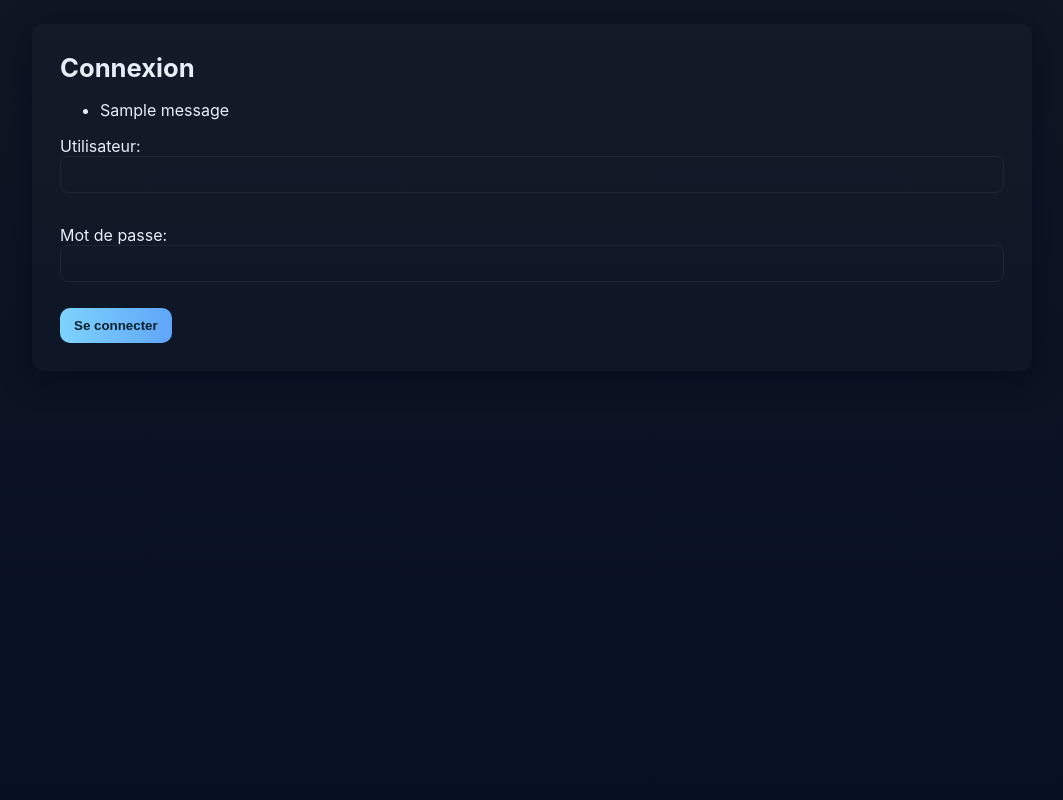
After one commit to ORNG1/Toolbox, a Flask app: page /login in a window 1280 px wide. The commit adds this page. Shown: the whole page, without its empty margins (108-1171 px from the left). Run offline with Flask 3, Linux system fonts and the light colour scheme; one stand-in notice (Sample message) is shown.

Commit message:
added css

```diff
--- a/app.py
+++ b/app.py
@@ -1,10 +1,32 @@
-from flask import Flask, render_template, request
+from flask import Flask, render_template, request, redirect, url_for, session, flash
 import subprocess
+import os
+from functools import wraps
+from werkzeug.security import check_password_hash, generate_password_hash
 
 app = Flask(__name__)
 
+# Secret key for session. In production, set SECRET_KEY env var.
+app.secret_key = os.environ.get("SECRET_KEY", "dev-secret")
+
 # When False, commands will not actually be executed — they are shown as dry-runs.
 RUN_COMMANDS = False
+
+# Simple user store (no DB). For multi-user or persistent storage, use a DB.
+# Default admin password can be set with env var TOOLBOX_ADMIN_PW (default: 'admin').
+USERS = {
+    "admin": generate_password_hash(os.environ.get("TOOLBOX_ADMIN_PW", "admin"))
+}
+
+
+def login_required(view):
+    @wraps(view)
+    def wrapped_view(*args, **kwargs):
+        if not session.get("logged_in"):
+            return redirect(url_for("login_page", next=request.path))
+        return view(*args, **kwargs)
+
+    return wrapped_view
 
 
 def run_subprocess(command):
@@ -88,6 +110,7 @@ def run_john(single=False, dictionary=False, incremental=False, audit=False):
 
 
 @app.route("/", methods=["GET", "POST"])
+@login_required
 def index():
     target = None
     selected_scans = []
@@ -183,5 +206,57 @@ def index():
     )
 
 
+@app.route("/nmap")
+@login_required
+def nmap_page():
+    return render_template("nmap.html")
+
+
+@app.route("/nikto")
+@login_required
+def nikto_page():
+    return render_template("nikto.html")
+
+
+@app.route("/sqlmap")
+@login_required
+def sqlmap_page():
+    return render_template("sqlmap.html")
+
+
+@app.route("/hydra")
+@login_required
+def hydra_page():
+    return render_template("hydra.html")
+
+
+@app.route("/john")
+@login_required
+def john_page():
+    return render_template("john.html")
+
+
+@app.route('/login', methods=['GET', 'POST'])
+def login_page():
+    if request.method == 'POST':
+        username = request.form.get('username')
+        password = request.form.get('password')
+        user_hash = USERS.get(username)
+        if user_hash and check_password_hash(user_hash, password):
+            session['logged_in'] = True
+            session['username'] = username
+            next_page = request.args.get('next') or url_for('index')
+            return redirect(next_page)
+        flash('Identifiants invalides', 'error')
+
+    return render_template('login.html')
+
+
+@app.route('/logout')
+def logout():
+    session.clear()
+    return redirect(url_for('login_page'))
+
+
 if __name__ == "__main__":
     app.run(debug=True)
--- /dev/null
+++ b/static/styles.css
@@ -0,0 +1,43 @@
+/* Toolbox styles */
+:root{
+  --bg:#0f1724;
+  --card:#0b1220;
+  --muted:#9aa4b2;
+  --accent:#7dd3fc;
+  --accent-2:#60a5fa;
+  --glass: rgba(255,255,255,0.04);
+  --radius:12px;
+}
+*{box-sizing:border-box}
+html,body{height:100%}
+body{
+  margin:0;
+  font-family: Inter, ui-sans-serif, system-ui, -apple-system, "Segoe UI", Roboto, "Helvetica Neue", Arial;
+  background:linear-gradient(180deg,var(--bg),#071022);
+  color:#e6eef8;
+  -webkit-font-smoothing:antialiased;
+  -moz-osx-font-smoothing:grayscale;
+  padding:24px;
+}
+.container{max-width:1000px;margin:0 auto;padding:28px;background:linear-gradient(180deg, rgba(255,255,255,0.02), rgba(255,255,255,0.01));border-radius:var(--radius);box-shadow:0 6px 30px rgba(2,6,23,0.6)}
+h1{margin-top:0;font-size:1.6rem}
+
+nav ul{display:flex;gap:12px;flex-wrap:wrap;padding:0;list-style:none;margin:12px 0 20px}
+nav a{display:inline-block;padding:10px 14px;border-radius:10px;background:var(--glass);color:var(--accent);text-decoration:none;border:1px solid rgba(125,211,252,0.08)}
+nav a:hover{background:linear-gradient(90deg, rgba(125,211,252,0.06), rgba(96,165,250,0.03));color:#fff}
+
+form{display:block;margin-top:12px}
+fieldset{border:1px solid rgba(255,255,255,0.04);padding:12px;border-radius:10px;margin-bottom:12px;background:transparent}
+legend{padding:0 8px;color:var(--muted)}
+label{display:block;margin:6px 0}
+input[type=text], input[type=password]{width:100%;padding:10px;border-radius:8px;border:1px solid rgba(255,255,255,0.06);background:transparent;color:inherit}
+button{background:linear-gradient(90deg,var(--accent),var(--accent-2));border:none;color:#04202a;padding:10px 14px;border-radius:10px;cursor:pointer;font-weight:600}
+button:hover{opacity:0.95}
+
+pre{white-space:pre-wrap;background:rgba(2,6,23,0.6);padding:12px;border-radius:8px;overflow:auto}
+footer{margin-top:18px;color:var(--muted);font-size:0.95rem}
+
+@media (max-width:600px){
+  .container{padding:16px}
+  nav ul{flex-direction:column}
+}
--- a/templates/hydra.html
+++ b/templates/hydra.html
@@ -3,8 +3,10 @@
 <head>
     <meta charset="UTF-8">
     <title>Hydra</title>
+    <link rel="stylesheet" href="{{ url_for('static', filename='styles.css') }}">
 </head>
 <body>
+<div class="container">
 
 <h1>Outil hydra</h1>
 
@@ -24,5 +26,7 @@
 
     <button type="submit">Lancer les tests</button>
 </form>
+
+</div>
 </body>
 </html>
--- a/templates/john.html
+++ b/templates/john.html
@@ -3,8 +3,10 @@
 <head>
     <meta charset="UTF-8">
     <title>John The Ripper</title>
+    <link rel="stylesheet" href="{{ url_for('static', filename='styles.css') }}">
 </head>
 <body>
+<div class="container">
 
 <h1>Outil John The Ripper</h1>
 
@@ -24,5 +26,7 @@
 
     <button type="submit">Lancer les tests</button>
 </form>
+
+</div>
 </body>
 </html>
--- /dev/null
+++ b/templates/login.html
@@ -0,0 +1,29 @@
+<!doctype html>
+<html lang="fr">
+<head>
+  <meta charset="utf-8">
+  <title>Login - Toolbox</title>
+  <link rel="stylesheet" href="{{ url_for('static', filename='styles.css') }}">
+</head>
+<body>
+<div class="container">
+  <h1>Connexion</h1>
+  {% with messages = get_flashed_messages(with_categories=true) %}
+    {% if messages %}
+      <ul>
+        {% for category, message in messages %}
+          <li>{{ message }}</li>
+        {% endfor %}
+      </ul>
+    {% endif %}
+  {% endwith %}
+
+  <form method="post" action="{{ url_for('login_page') }}">
+    <label>Utilisateur: <input type="text" name="username" required></label><br>
+    <label>Mot de passe: <input type="password" name="password" required></label><br>
+    <button type="submit">Se connecter</button>
+  </form>
+
+</div>
+</body>
+</html>
--- a/templates/main_page.html
+++ b/templates/main_page.html
@@ -3,8 +3,10 @@
 <head>
     <meta charset="UTF-8">
     <title>Toolbox Pentest</title>
+    <link rel="stylesheet" href="{{ url_for('static', filename='styles.css') }}">
 </head>
 <body>
+<div class="container">
 
 <h1>Toolbox de Pentest Automatisée</h1>
 
--- a/templates/nikto.html
+++ b/templates/nikto.html
@@ -3,8 +3,10 @@
 <head>
     <meta charset="UTF-8">
     <title>Nikto</title>
+    <link rel="stylesheet" href="{{ url_for('static', filename='styles.css') }}">
 </head>
 <body>
+<div class="container">
 
 <h1>Outil Nikto</h1>
 
@@ -24,5 +26,7 @@
 
     <button type="submit">Lancer les tests</button>
 </form>
+
+</div>
 </body>
 </html>
--- a/templates/nmap.html
+++ b/templates/nmap.html
@@ -3,8 +3,10 @@
 <head>
     <meta charset="UTF-8">
     <title>Nmap</title>
+    <link rel="stylesheet" href="{{ url_for('static', filename='styles.css') }}">
 </head>
 <body>
+<div class="container">
 
 <h1>Outil nmap</h1>
 
@@ -24,5 +26,7 @@
 
     <button type="submit">Lancer les tests</button>
 </form>
+
+</div>
 </body>
 </html>
--- a/templates/sqlmap.html
+++ b/templates/sqlmap.html
@@ -3,8 +3,10 @@
 <head>
     <meta charset="UTF-8">
     <title>SQLMap</title>
+    <link rel="stylesheet" href="{{ url_for('static', filename='styles.css') }}">
 </head>
 <body>
+<div class="container">
 
 <h1>Outil SQLMap</h1>
 
@@ -24,5 +26,7 @@
 
     <button type="submit">Lancer les tests</button>
 </form>
+
+</div>
 </body>
 </html>
```
